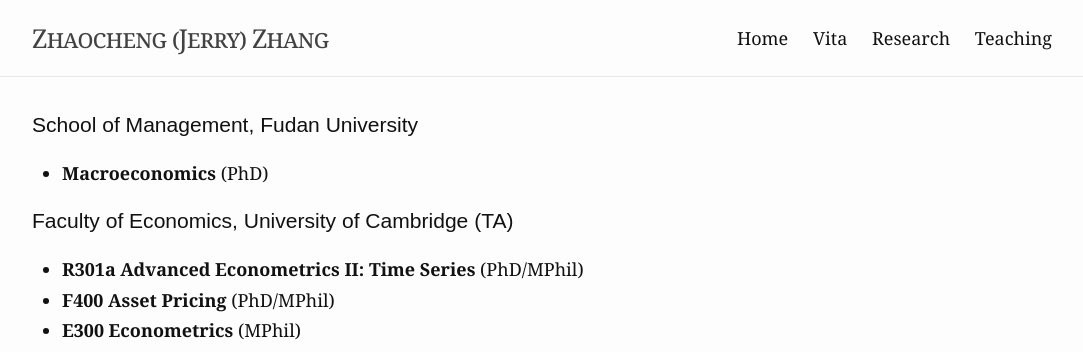
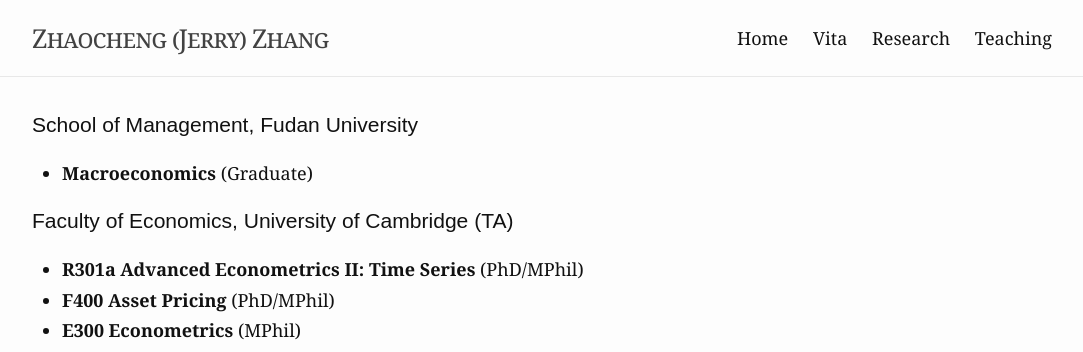
Before and after one commit to zhaocheng-zhang/zhaocheng-zhang.github.io, a Jekyll site: the page built from teaching.md, in a window 1280 px wide. Shown: the top 352 px of the page, without its empty margins (98-1181 px from the left). Built offline with Jekyll 4.4.1, drawn with Linux system fonts in a browser that asks for light colours.

Commit message:
Update teaching.md

```diff
--- a/teaching.md
+++ b/teaching.md
@@ -6,7 +6,7 @@ slug: /teaching
 
 ### School of Management, Fudan University
 
-* **Macroeconomics** (PhD)
+* **Macroeconomics** (Graduate)
 
 ### Faculty of Economics, University of Cambridge (TA)
 
```
